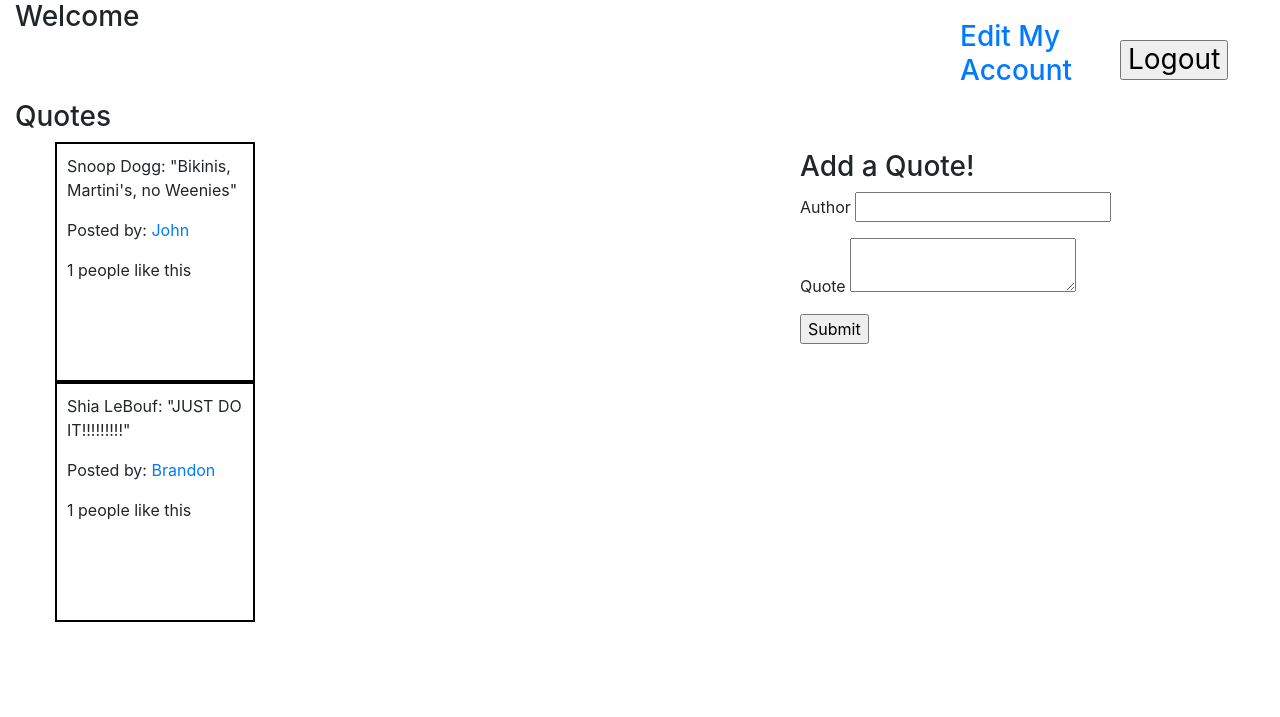
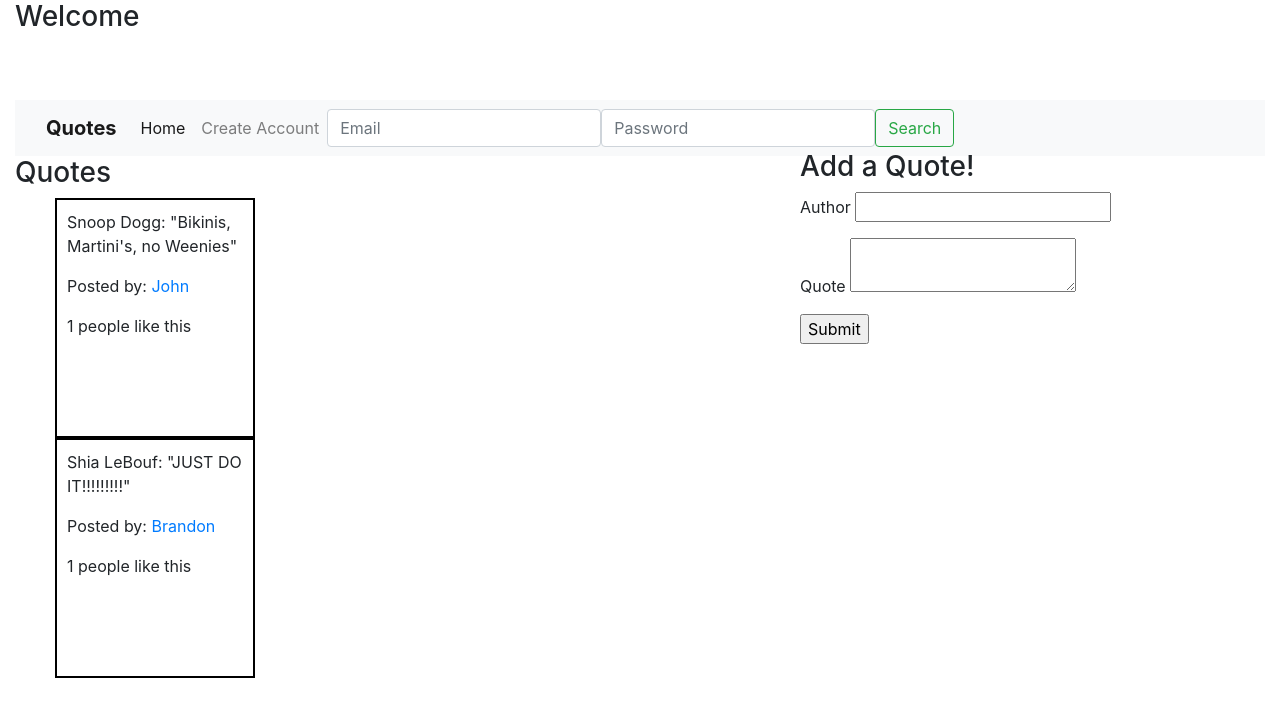
Before and after one commit to brandonvicc/quotes, a Django app: template full_stack_test/appOne/templates/quotes.html in a window 1280 px wide. Shown: the top 717 px of the page. Run offline with Django 3.2, Linux system fonts and the light colour scheme; the template is opened without the code that fills it: values that come from a table or form of the project are taken from there, others are empty; data comes from the database, SQL or seed files in the repository; both versions use the stored data as it was after the commit; some libraries are stand-ins or nearby versions.

Commit message:
Improving navbar
no longer need to login to view quotes.

-still need to make guest users log in to post quotes

```diff
--- a/full_stack_test/appOne/templates/quotes.html
+++ b/full_stack_test/appOne/templates/quotes.html
@@ -3,7 +3,7 @@
 <head>
     <meta charset="UTF-8">
     <meta name="viewport" content="width=device-width, initial-scale=1.0">
-    <title>Document</title>
+    <title>Quotes</title>
     {% load static %}
     <link rel="stylesheet" type="text/css" href="{% static 'bootstrap.css'%}">
 </head>
@@ -13,14 +13,48 @@
         <h3 >Welcome {{user.first_name}} {{user.last_name}}</p>
         <div class="account_actions">
             <p>
-            <a href="/edit/{{user.id}}">Edit My Account</a>
-            <form action="logout" method="POST" class="logoutbtn">
-            {% csrf_token %}
-            <input type="submit" value="Logout">
-            </form>
+
             </p>
         </div>
     </div>
+
+
+    <nav class="navbar navbar-expand-lg navbar-light bg-light">
+        <div class="container-fluid">
+            <a class="navbar-brand" href="{% url 'quotes' %}"><strong>Quotes</strong></a>
+            <button class="navbar-toggler" type="button" data-bs-toggle="collapse" data-bs-target="#navbarSupportedContent" aria-controls="navbarSupportedContent" aria-expanded="false" aria-label="Toggle navigation">
+            <span class="navbar-toggler-icon"></span>
+            </button>
+            <div class="collapse navbar-collapse" id="navbarSupportedContent">
+                <ul class="navbar-nav me-auto mb-2 mb-lg-0">
+                    <li class="nav-item">
+                        <a class="nav-link active" aria-current="page" href="#">Home</a>
+                    </li>
+                    <li class="nav-item">
+                        {% if 'user_id' in request.session %}
+                        <a class="nav-link" href="/edit/{{user.id}}" >Edit Account</a>
+                        {% else %}
+                        <a class="nav-link" href="{% url 'create_account_page' %}">Create Account</a>
+                        {% endif %}
+                    </li>
+                </ul>
+                {% if 'user_id' in request.session %}
+                    <form class="d-flex" action="logout" method="POST" class="logoutbtn">
+                        {% csrf_token %}
+                        <input class="btn btn-outline-success" type="submit" value="Logout">
+                    </form>
+                {% else %}
+                <form class="d-flex" method="POST" action="{% url 'login' %}">
+                    {% csrf_token %}
+                    <input class="form-control me-2" type="email" placeholder="Email" name="email">
+                    <input class="form-control me-2" type="password" placeholder="Password" name="password">
+                    <button class="btn btn-outline-success" type="submit">Search</button>
+                </form>
+                {% endif %}
+            </div>
+        </div>
+    </nav>
+
 
 
     <h3>Quotes</h3>
--- a/full_stack_test/appOne/urls.py
+++ b/full_stack_test/appOne/urls.py
@@ -2,14 +2,14 @@ from django.urls import path
 from . import views
 
 urlpatterns = [
-    path('', views.root),
-    path('quotes', views.quotes),
+    path('', views.root, name= 'create_account_page'),
+    path('quotes', views.quotes, name= 'quotes'),
     path('create', views.create),
-    path('login', views.login),
+    path('login', views.login, name='login'),
     path('logout', views.logout),
     path('create_quote', views.create_quote),
     path('profile/<int:id>', views.profile),
-    path('edit/<int:id>', views.edit),
+    path('edit/<int:id>', views.edit, name= 'edit'),
     path('update/<int:id>', views.update),
     path('delete_quote/<int:id>', views.delete),
     path('like/<int:id>', views.like)
```
Also changed, not shown: full_stack_test/appOne/views.py (+10 -2 lines), full_stack_test/db.sqlite3.
